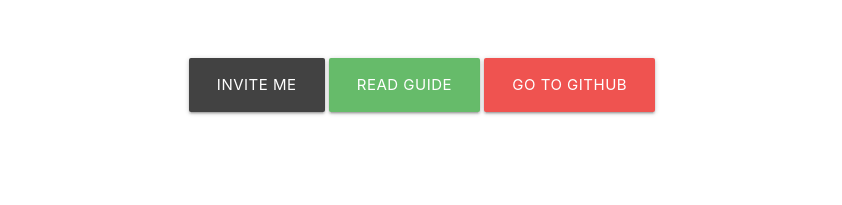
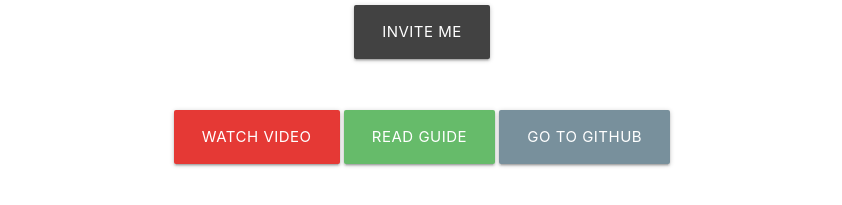
Before and after one commit to sszczep/Flo, a website: page docs/index.html in a window 1280 px wide. Shown: the part 451-656 px from the top of the page, without its empty margins (218-1060 px from the left). Drawn offline with nearby package versions, Linux system fonts and the light colour scheme.

Commit message:
Update website

```diff
--- a/docs/index.html
+++ b/docs/index.html
@@ -24,9 +24,12 @@
           </div>
           <div class="col s12 buttons">
             <a class="waves-effect waves-light btn-large grey darken-3" target="_blank" rel="noopener" href="https://discordapp.com/oauth2/authorize?client_id=547423757741064212&scope=bot">Invite me</a>
-            <a class="waves-effect waves-light btn-large green lighten-1" target="_blank" rel="noopener" href="https://github.com/sszczep/Glocord/wiki">Read guide</a>
-            <a class="waves-effect waves-light btn-large red lighten-1" target="_blank" rel="noopener" href="https://github.com/sszczep/Glocord">Go to GitHub</a>
           </div>
+          <div class="col s12 buttons">
+              <a class="waves-effect waves-light btn-large red darken-1" target="_blank" rel="noopener" href="https://youtu.be/pOJfMypE0as">Watch video</a>
+              <a class="waves-effect waves-light btn-large green lighten-1" target="_blank" rel="noopener" href="https://github.com/sszczep/Glocord/wiki">Read guide</a>
+            <a class="waves-effect waves-light btn-large blue-grey lighten-1" target="_blank" rel="noopener" href="https://github.com/sszczep/Glocord">Go to GitHub</a>
+            </div>
         </div>
       </div>
 
```
